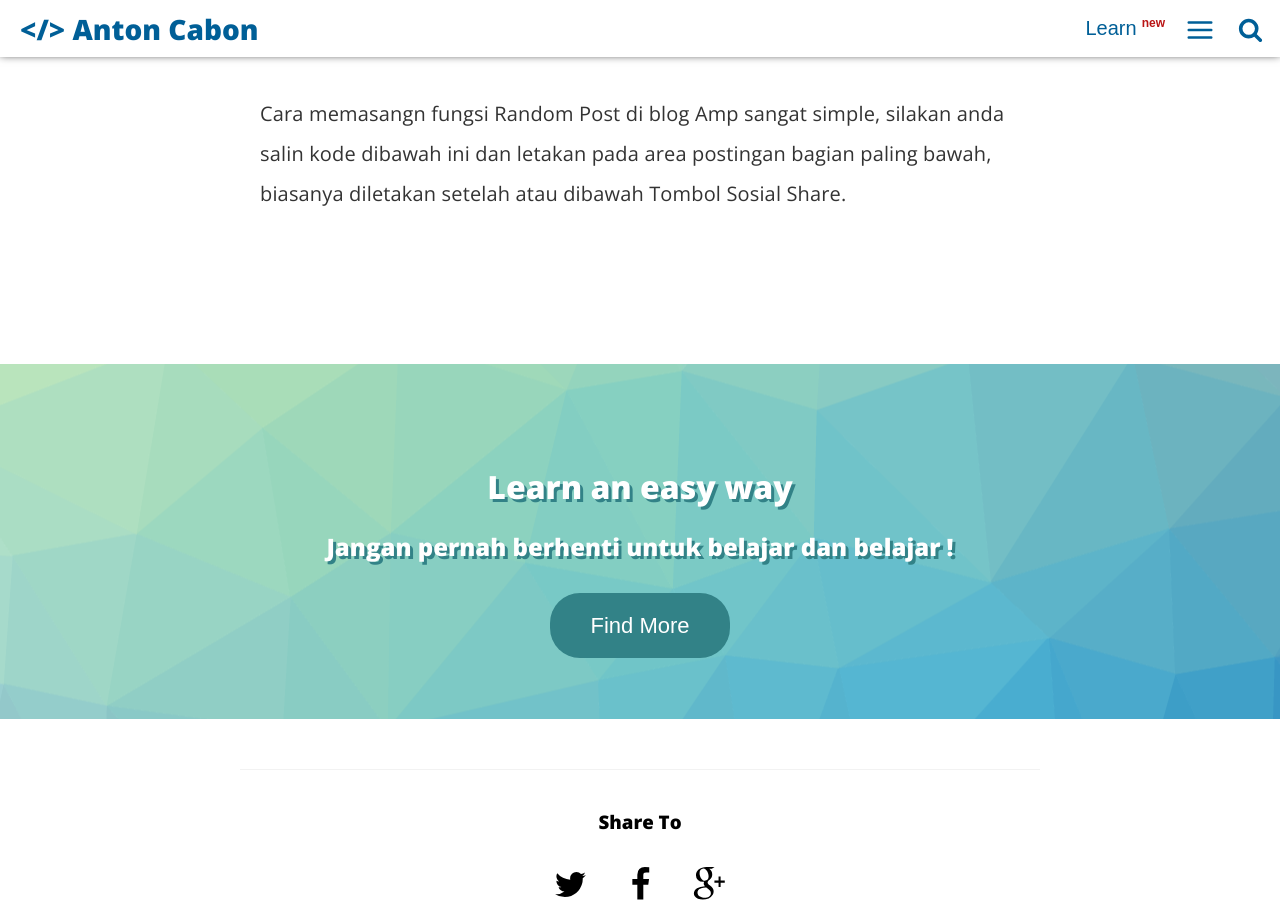
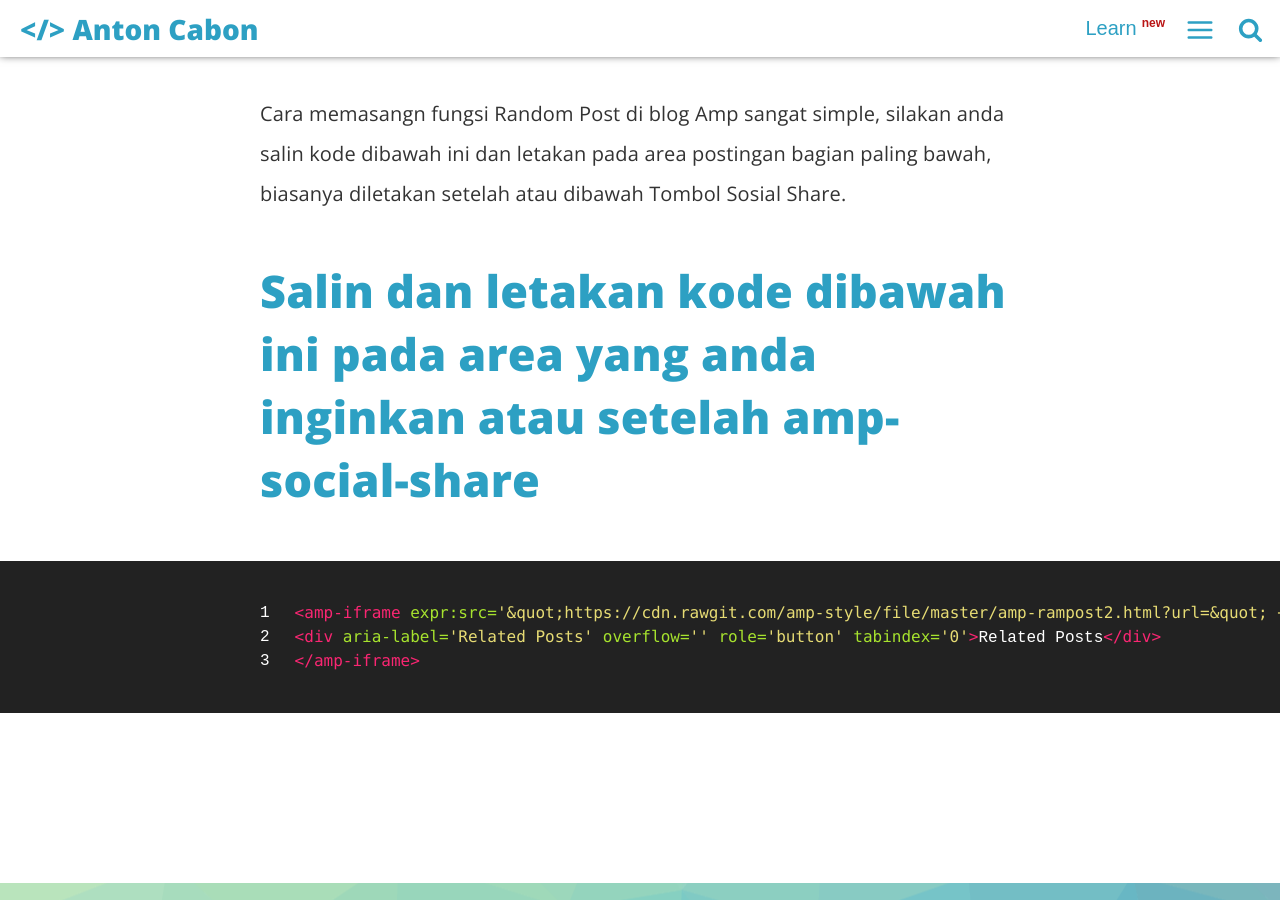
Before and after one commit to antoncabon/antoncabon.github.io, a Jekyll site: the page built from _posts/2016-10-24-membuat-fungsi-random-post-pada-amp-templates.markdown, in a window 1280 px wide and 900 px high, scrolled down 706 px. Built offline with Jekyll 4.4.1, drawn with Linux system fonts in a browser that asks for light colours; comment, search, counter and statistics services are not loaded.

Commit message:
Update 2016-10-24-membuat-fungsi-random-post-pada-amp-templates.markdown

```diff
--- a/_posts/2016-10-24-membuat-fungsi-random-post-pada-amp-templates.markdown
+++ b/_posts/2016-10-24-membuat-fungsi-random-post-pada-amp-templates.markdown
@@ -1,8 +1,25 @@
 ---
 published: true
-title: Membuat Fungsi Random Post Pada AMP Templates
 layout: post
+title: "Membuat Fungsi Random Post Pada AMP Templates"
+image: 'https://2.bp.blogspot.com/-FLF_asT0aoU/V_9RhEQc0YI/AAAAAAAAIF0/qGP7NX44uSQRjuhkD7Hi1rO-jXuWbm3DQCLcB/s1600/Screenshot_2.jpg'
+description: "Pada postingan saya kali ini akan membagikan sebuah trick cara memasang fungsi random post pada amp template blogger."
+main-class: 'css'
+tags:
+- blogging
+- tutorial
+- Amp html
+twitter_text: "Membuat Fungsi Random Post Pada AMP Templates"
+introduction: "Pada postingan saya kali ini akan membagikan sebuah trick cara memasang fungsi random post pada amp template blogger."
 ---
 Lama juga ga update artikel di blog ini, baiklah kali ini kita coba untuk membuat sebuah fungsi random post pada AMP Template, Random post pada Amp template hanya bisa kita pasang dengan menggunakan iframe, karena pada Amp template kita tidak boleh meletakan kode script external pada element html Amp templates.
 
 Cara memasangn fungsi Random Post di blog Amp sangat simple, silakan anda salin kode dibawah ini dan letakan pada area postingan bagian paling bawah, biasanya diletakan setelah atau dibawah Tombol Sosial Share.
+
+# Salin dan letakan kode dibawah ini pada area yang anda inginkan atau setelah amp-social-share
+
+{% highlight html linenos%}
+<amp-iframe expr:src='&quot;https://cdn.rawgit.com/amp-style/file/master/amp-rampost2.html?url=&quot; + data:blog.homepageUrl' frameborder='0' height='320' layout='responsive' resizable='resizable' sandbox='allow-scripts allow-same-origin allow-modals allow-popups' width='600'>
+<div aria-label='Related Posts' overflow='' role='button' tabindex='0'>Related Posts</div>
+</amp-iframe>
+{% endhighlight %}
```
